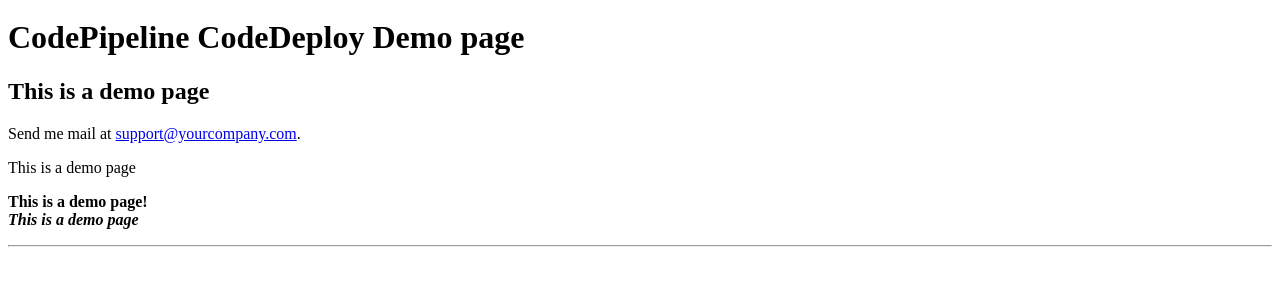
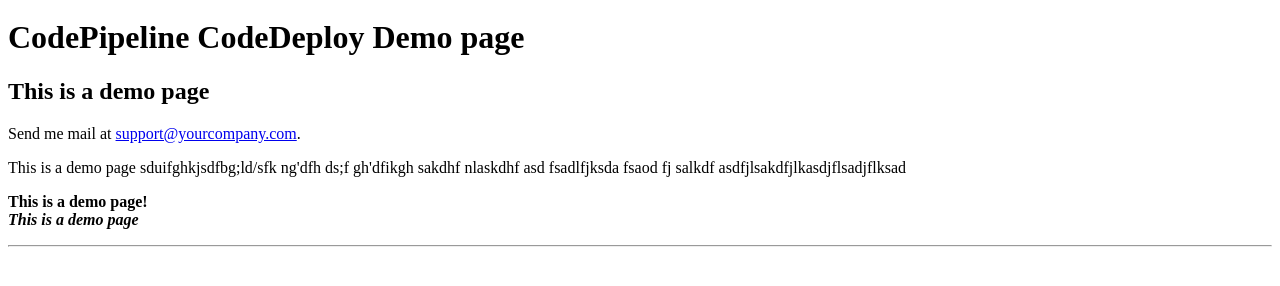
Before and after one commit to unnicj17/code_deploy, a plain HTML site: page script/index.html in a window 1280 px wide. Shown: the part 62-348 px from the top of the page. Drawn offline with Linux system fonts and the light colour scheme.

Commit message:
Update index.html

```diff
--- a/script/index.html
+++ b/script/index.html
@@ -25,6 +25,14 @@ Send me mail at <a href="mailto:support@yourcompany.com">
 support@yourcompany.com</a>.
 
 <P> This is a demo page
+  sduifghkjsdfbg;ld/sfk ng'dfh
+  ds;f gh'dfikgh
+  sakdhf nlaskdhf
+  asd fsadlfjksda
+  fsaod fj
+  salkdf
+  asdfjlsakdfjlkasdjflsadjflksad
+  </p>
 
 <P> <B>This is a demo page!</B>
 
```
